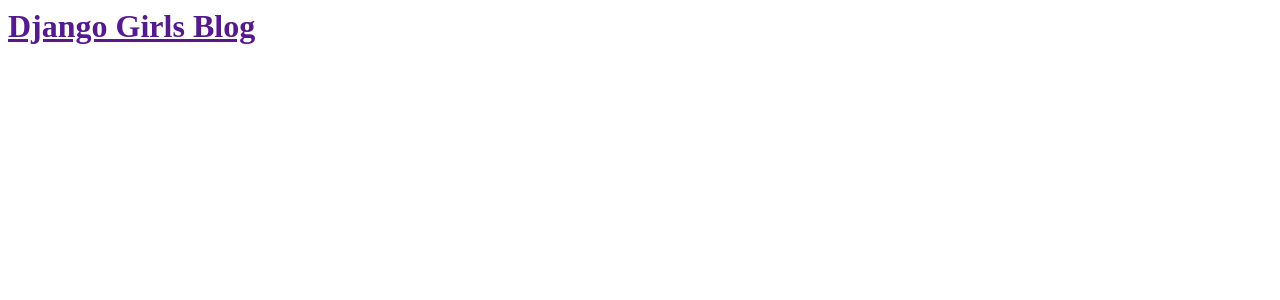
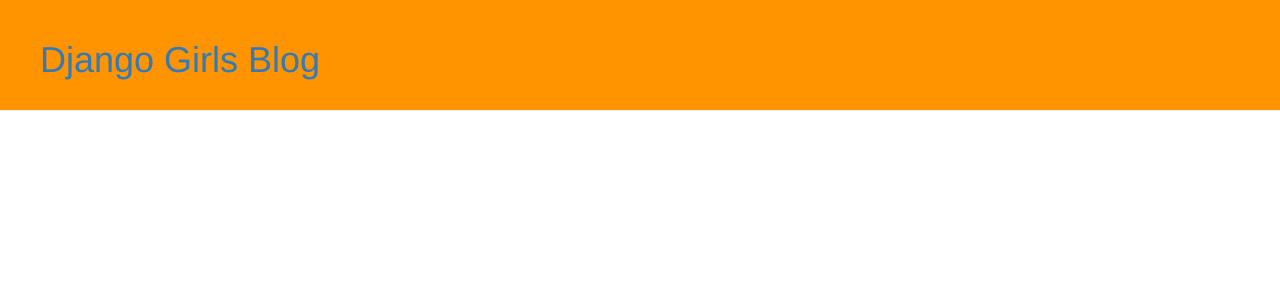
Before and after one commit to Abhinav01011993/my-first-blog, a Django app: page / in a window 1280 px wide. Shown: the top 300 px of the page. Run offline with Django 3.2, Linux system fonts and the light colour scheme; data that the repository does not hold is empty; some libraries are stand-ins or nearby versions.

Commit message:
Modified templates to display posts from database.

```diff
--- /dev/null
+++ b/blog/static/css/blog.css
@@ -0,0 +1,37 @@
+.page-header {
+background-color: #ff9400;
+margin-top: 0;
+padding: 20px 20px 20px 40px;
+} .
+page-header h1, .page-header h1 a, .page-header h1 a:visited, .page-header h1 a:active {
+color: #ffffff;
+font-size: 36pt;
+text-decoration: none;
+} .
+content {
+margin-left: 40px;
+} h
+1, h2, h3, h4 {
+font-family: 'Lobster', cursive;
+} .
+date {
+color: #828282;
+} .
+save {
+float: right;
+} .
+post-form textarea, .post-form input {
+width: 100%;
+} .
+top-menu, .top-menu:hover, .top-menu:visited {
+color: #ffffff;
+float: right;
+font-size: 26pt;
+margin-right: 20px;
+} .
+post {
+margin-bottom: 70px;
+} .
+post h1 a, .post h1 a:visited {
+color: #000000;
+}
--- a/blog/templates/blog/post_list.html
+++ b/blog/templates/blog/post_list.html
@@ -1,19 +1,32 @@
+{% load staticfiles %}
 <html>
 <head>
+<link href="//fonts.googleapis.com/css?family=Lobster&subset=latin,latin-ext" rel="stylesheet" type="text/css">
+<link rel="stylesheet" href="//maxcdn.bootstrapcdn.com/bootstrap/3.2.0/css/bootstrap.min.css">
+<link rel="stylesheet" href="//maxcdn.bootstrapcdn.com/bootstrap/3.2.0/css/bootstrap-theme.min.css">
+<link rel="stylesheet" href="{% static 'css/blog.css' %}">
 <title>Django Girls blog</title>
 </head>
 <body>
-<div>
+<div class="page-header">
 <h1><a href="">Django Girls Blog</a></h1>
 </div>
 
+<div class="content container">
+<div class="row">
+<div class="col-md-8">
 {% for post in posts %}
-<div>
+<div class="post">
+<div class="date">
 <p>published: {{ post.published_date }}</p>
+</div>
 <h1><a href="">{{ post.title }}</a></h1>
 <p>{{ post.text|linebreaksbr }}</p>
 </div>
 {% endfor %}
+</div>
+</div>
+</div>
 
 </body>
 </html
```
